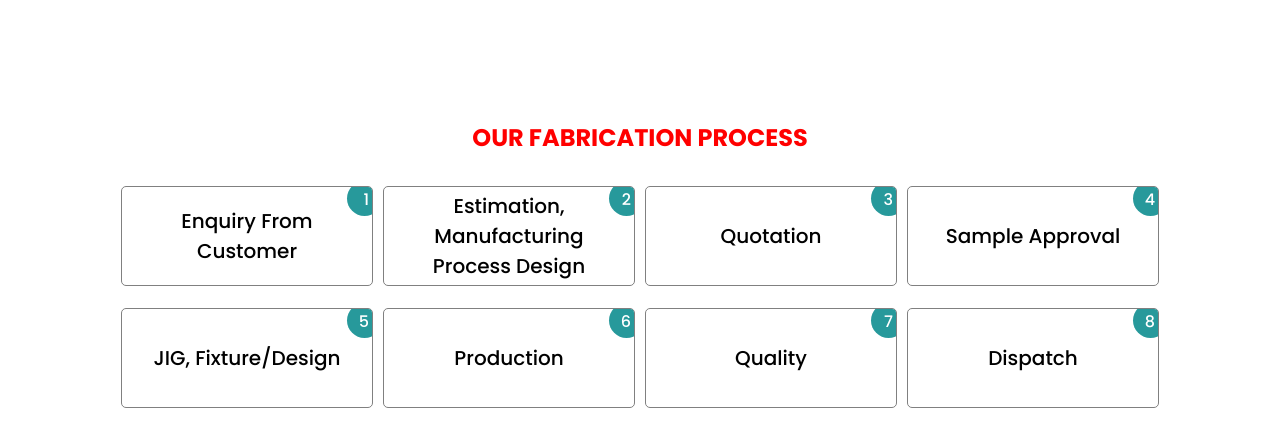
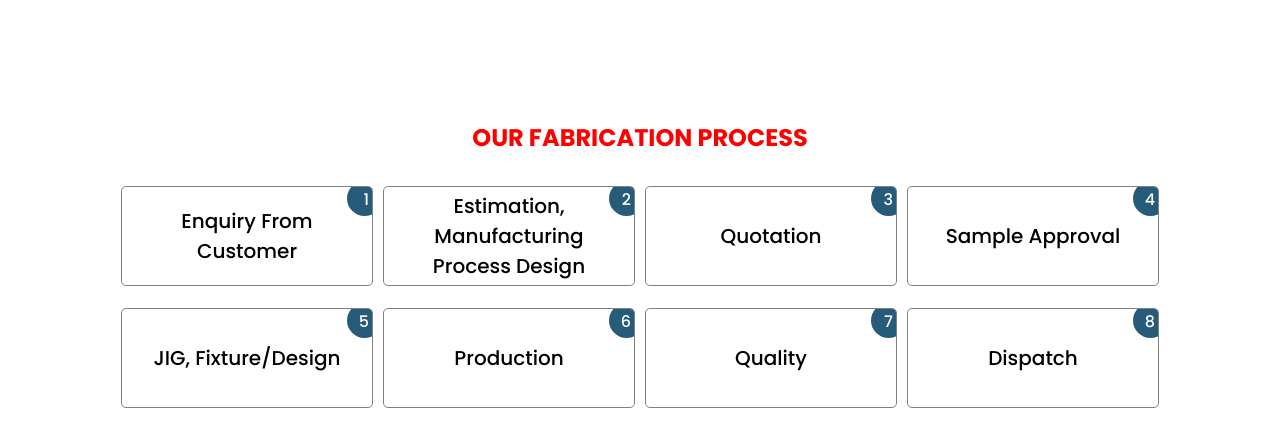
Before and after one commit to lathamadakkannu/raana-tech-fabs, a Next.js app: page /Process in a window 1280 px wide. Shown: the top 446 px of the page. Built offline with nearby package versions, Linux system fonts and the light colour scheme.

Commit message:
Update Process.module.scss

```diff
--- a/app/Process/Process.module.scss
+++ b/app/Process/Process.module.scss
@@ -65,7 +65,7 @@
     z-index: -1;
     top: -6px;
     right: -10px;
-    background:#27999b;
+    background:#265b7a;
     height: 35px;
     width: 35px;
     border-radius: 32px;
```
